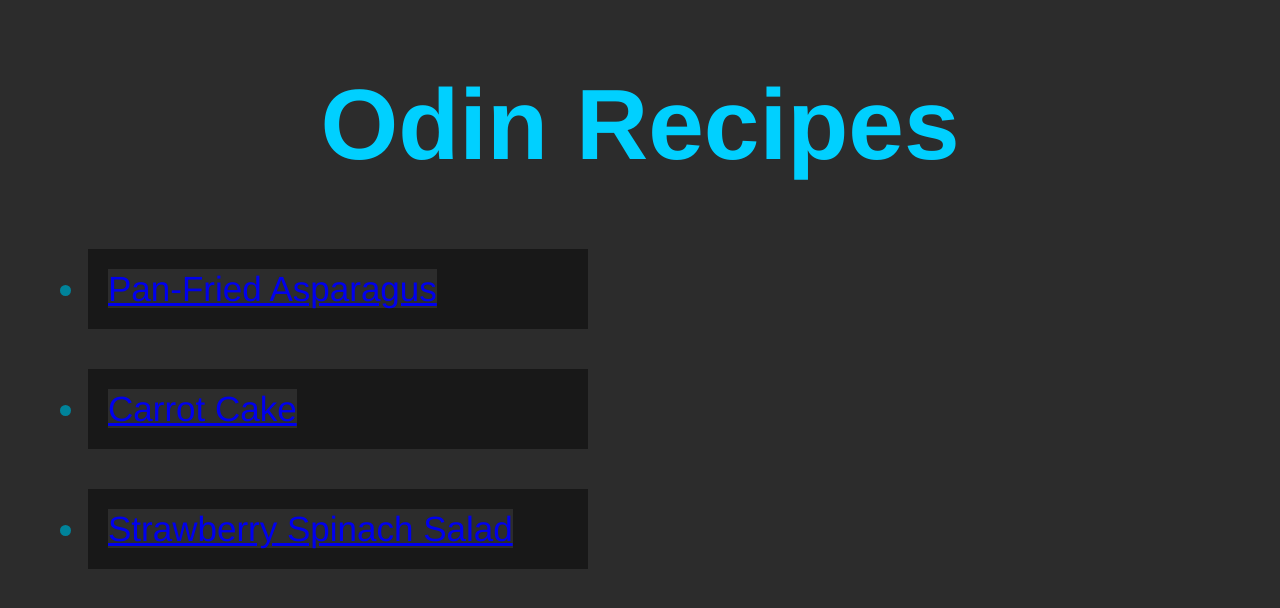
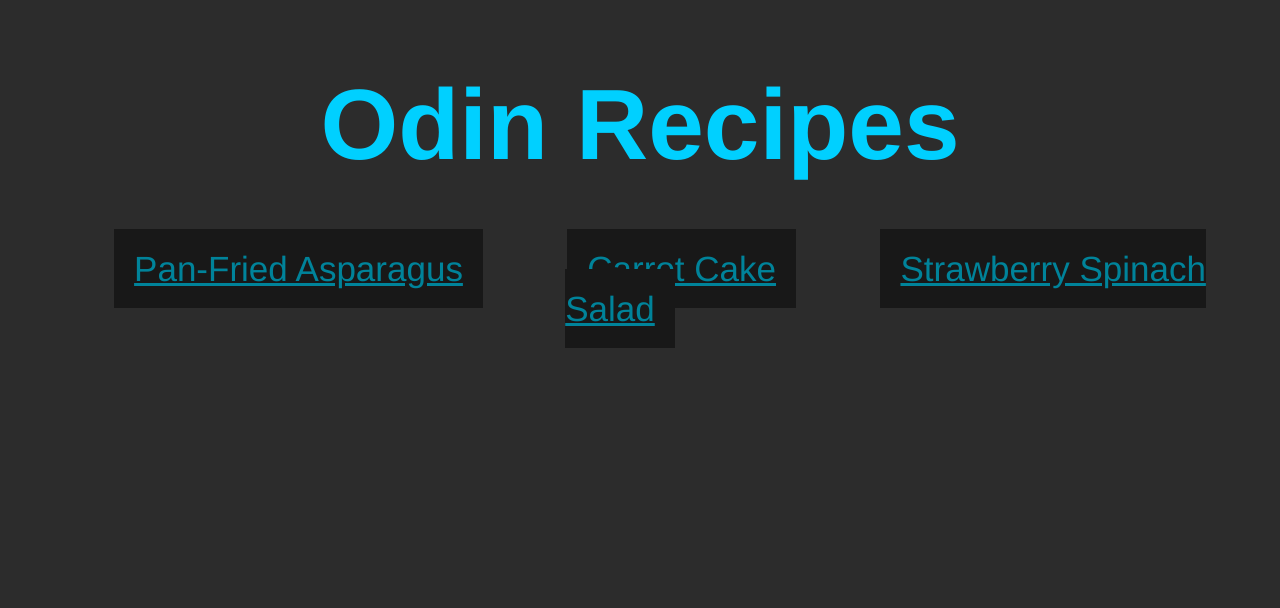
Before and after one commit to Rex-TheCreator/odin-recipes, a plain HTML site: page index.html in a window 1280 px wide. Drawn offline with Linux system fonts and the light colour scheme.

Commit message:
translate list on index.html and css to buttons

```diff
--- a/css/index.css
+++ b/css/index.css
@@ -8,7 +8,7 @@ h1 {
     font-size: 100px;
     font-weight: bold;
 }
-li {
+.button {
     color: rgb(0, 131, 154);
     background-color: rgb(24, 24, 24);
     padding: 20px;
--- a/index.html
+++ b/index.html
@@ -7,11 +7,10 @@
     </head>
         <body>
             <h1>Odin Recipes</h1>
-            <ul>
-            <li><a href="recipes/friedasparagus.html">Pan-Fried Asparagus</a></li>
-            <li><a href="recipes/carrotcake.html">Carrot Cake</a></li>
-            <li><a href="recipes/straspinsal.html">Strawberry Spinach Salad</a></li>
-            </ul>
+
+            <a href="recipes/friedasparagus.html" class="button">Pan-Fried Asparagus</a>
+            <a href="recipes/carrotcake.html" class="button">Carrot Cake</a>
+            <a href="recipes/straspinsal.html" class="button">Strawberry Spinach Salad</a>
 
         </body>
 </html>
```
